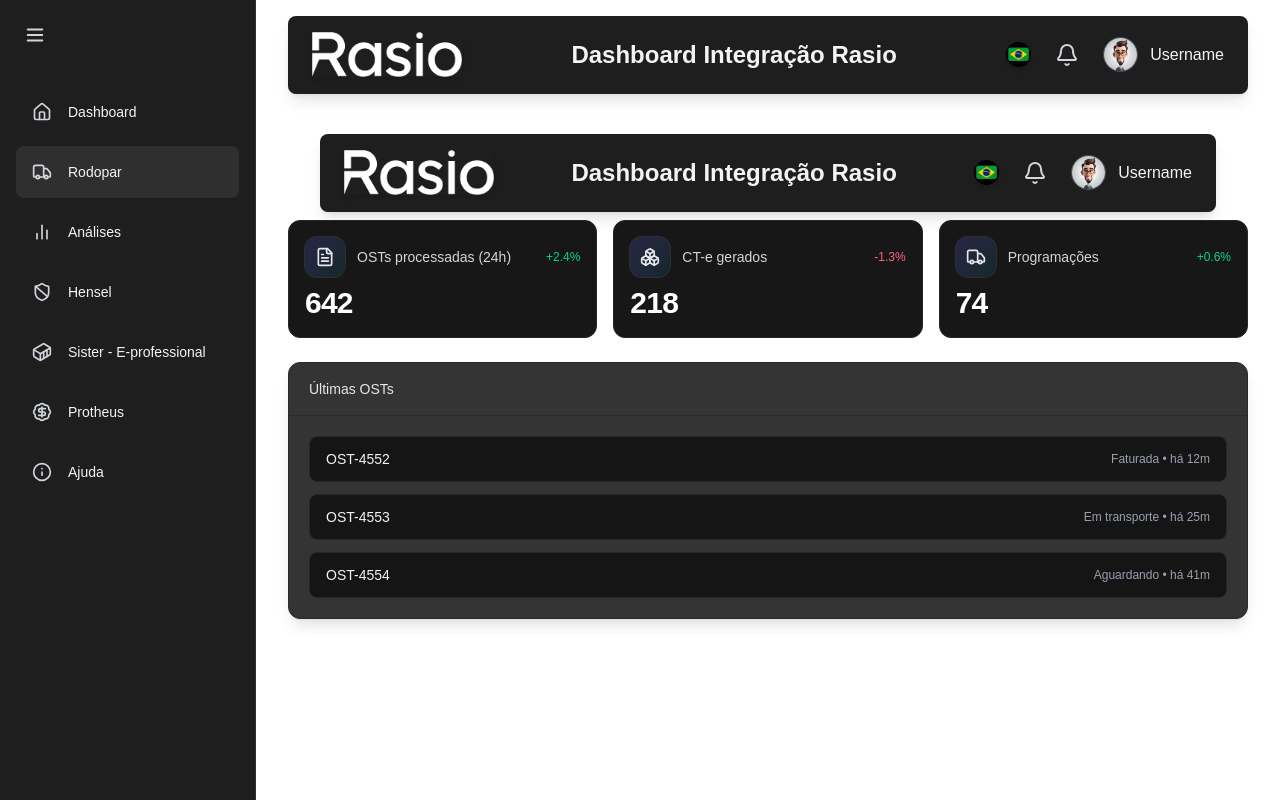
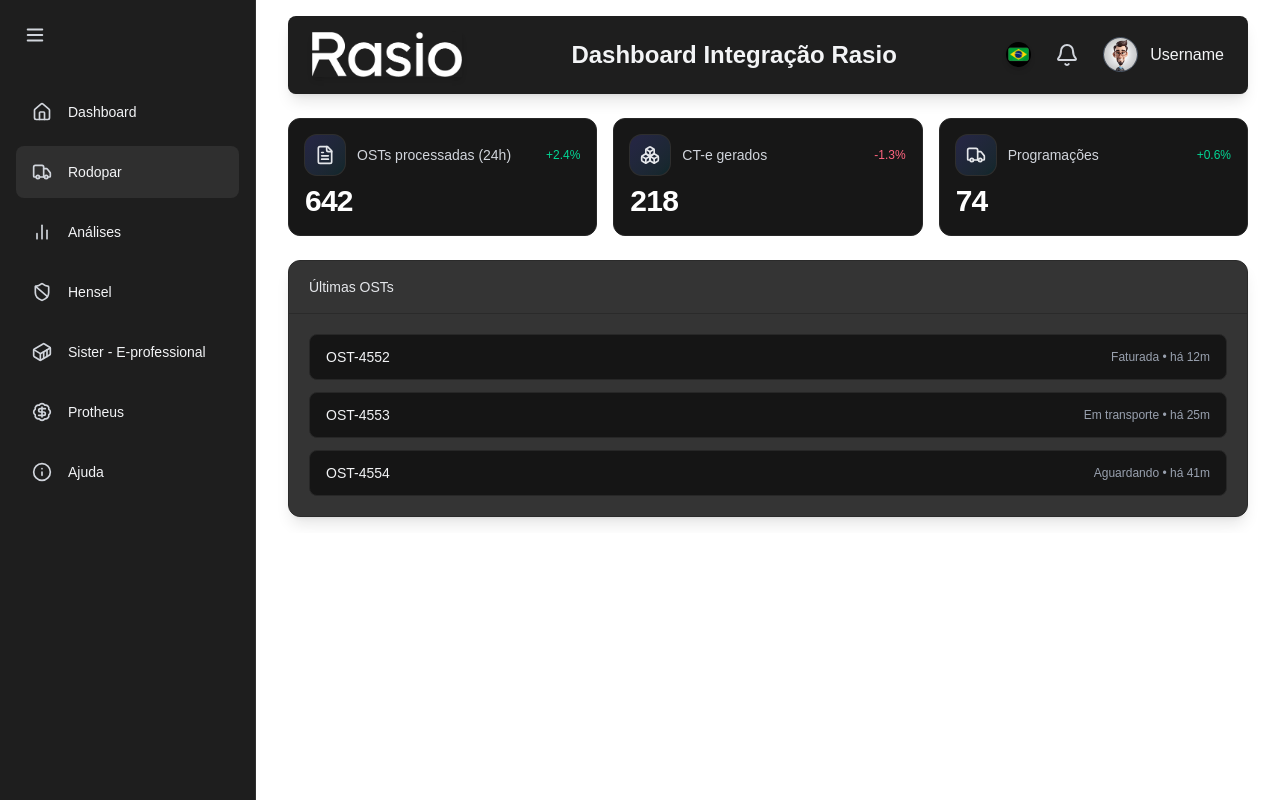
Before and after one commit to Mateussantan/dash_rasio, a Next.js app: page /rodopar in a window 1280 px wide. Built offline with nearby package versions, Linux system fonts and the light colour scheme.

Commit message:
ajuste UI

```diff
--- a/app/rodopar/page.jsx
+++ b/app/rodopar/page.jsx
@@ -27,11 +27,6 @@
   return (
     <div className="flex-1 overflow-auto relative z-10">
       <main className="max-w-7xl mx-auto py-4 px-4 lg:px-8">
-        <Header
-          title="Rodopar"
-          subtitle="KPIs e últimas OSTs processadas."
-        />
-
         <div className="grid grid-cols-1 sm:grid-cols-3 gap-4 mb-6">
           {kpis.map((k, i) => (
             <MetricCard key={i} {...k} />
```
